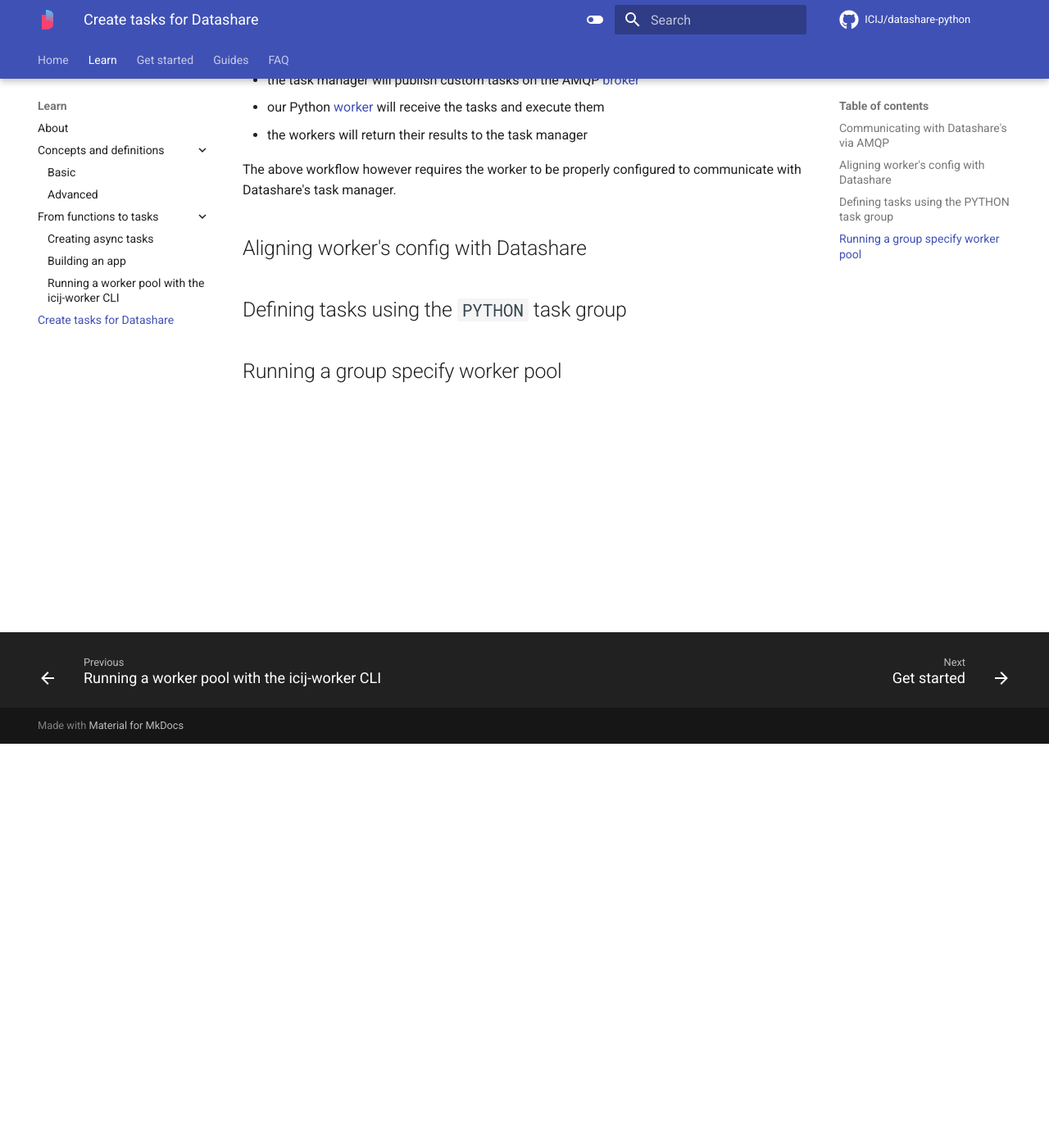
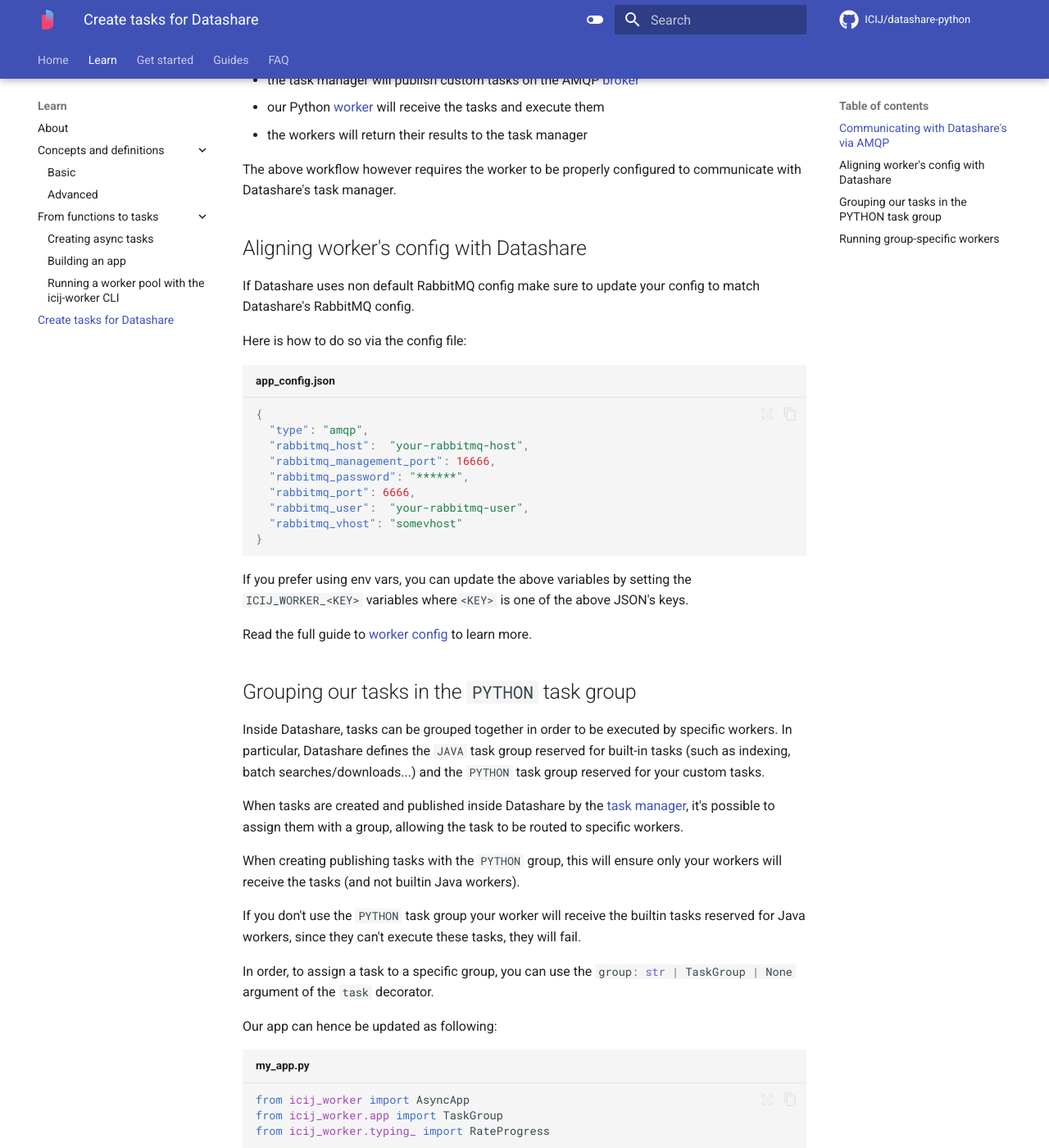
Before and after one commit to ICIJ/datashare-python, an MkDocs documentation site: the page built from docs/learn/datashare-app.md, in a window 1280 px wide and 1400 px high, scrolled down 493 px. Shown: the whole window at 82% size. Built offline with MkDocs 1.6.1 and Material for MkDocs 9.7.7, drawn with Linux system fonts in a browser that asks for light colours; comment, search, counter and statistics services are not loaded; some of the changed text lies outside the part shown.

Commit message:
chore: finish tutorial

````diff
--- a/docs/learn/datashare-app.md
+++ b/docs/learn/datashare-app.md
@@ -18,6 +18,63 @@
 
 ## Aligning worker's config with Datashare
 
-## Defining tasks using the `PYTHON` task group
+If Datashare uses non default RabbitMQ config make sure to update your config to match Datashare's RabbitMQ config.
 
-## Running a group specify worker pool
+Here is how to do so via the config file:
+```json title="app_config.json"
+{
+  "type": "amqp",
+  "rabbitmq_host":  "your-rabbitmq-host",
+  "rabbitmq_management_port": 16666,
+  "rabbitmq_password": "******",
+  "rabbitmq_port": 6666,
+  "rabbitmq_user":  "your-rabbitmq-user",
+  "rabbitmq_vhost": "somevhost"
+}
+```
+
+If you prefer using env vars, you can update the above variables by setting the `ICIJ_WORKER_<KEY>` variables where`<KEY>` is one of the above JSON's keys.
+
+Read the full guide to [worker config](../guides/config/worker-config.md) to learn more.
+
+## Grouping our tasks in the `PYTHON` task group
+
+Inside Datashare, tasks can be grouped together in order to be executed by specific workers.
+In particular, Datashare defines the `JAVA` task group reserved for built-in tasks
+(such as indexing, batch searches/downloads...) and the `PYTHON` task group reserved for your custom tasks.
+
+When tasks are created and published inside Datashare by the [task manager](../learn/concepts-basic.md#task-manager),
+it's possible to assign them with a group, allowing the task to be routed to specific workers.
+
+When creating publishing tasks with the `PYTHON` group, this will ensure only your workers will receive the tasks (and not builtin Java workers).
+
+If you don't use the `PYTHON` task group your worker will receive the builtin tasks reserved for Java workers,
+since they can't execute these tasks, they will fail.
+
+In order, to assign a task to a specific group, you can use the `:::python group: str | TaskGroup | None ` argument of the `:::python task` decorator.
+
+Our app can hence be updated as following:
+
+```python title="my_app.py" hl_lines="7 10 15 23"
+--8<--
+hello_world_app_ds.py:app
+--8<--
+```
+
+Read the full guide to [task routing](../guides/task-routing.md) to learn more.
+
+## Running group-specific workers
+
+As detailed in the [task routing](../guides/task-routing.md) guide, worker pools can be restricted to execute tasks of a given group.
+
+We can hence start our `PYTHON` worker pool adding the `:::console -g PYTHON` argument:
+<!-- termynal -->
+```console hl_lines="1"
+$ python -m icij-worker workers start -c app_config.json -g PYTHON -n 2 app.app
+[INFO][icij_worker.backend.backend]: Loading worker configuration from env...
+[INFO][icij_worker.backend.backend]: worker config: {
+  ...
+}
+[INFO][icij_worker.backend.mp]: starting 2 worker for app my_app.app
+...
+```
--- a/docs/src/hello_world_datashare.py
+++ b/docs/src/hello_world_app_ds.py
@@ -1,54 +1,43 @@
+# --8<-- [start:app]
 # --8<-- [start:hello_world]
 from icij_worker import AsyncApp
 from icij_worker.app import TaskGroup
+from icij_worker.typing_ import RateProgress
 
 # --8<-- [start:create_app]
 app = AsyncApp("some-app")
-# --8<-- [end:create_app]
 
-# --8<-- [start:create_task_group]
 PYTHON_TASK_GROUP = TaskGroup(name="PYTHON")
 
 
-# --8<-- [end:create_task_group]
-
-
-@app.task(group=PYTHON_TASK_GROUP)
-def hello_world(user: dict | None = None) -> str:
+# --8<-- [end:create_app]
+@app.task(name="hello_world", group=PYTHON_TASK_GROUP)
+def hello_world() -> str:
     return "Hello world"
 
 
 # --8<-- [end:hello_world]
-
-
 # --8<-- [start:hello_user]
-@app.task(group=PYTHON_TASK_GROUP)
-def hello_user(user: dict | None) -> str:
+@app.task(name="hello_user", group=PYTHON_TASK_GROUP)
+def hello_user(user: str | None) -> str:
     greeting = "Hello "
     if user is None:
         user = "unknown"
-    else:
-        user = user["id"]
     return greeting + user
 
 
 # --8<-- [end:hello_user]
-
 # --8<-- [start:hello_user_progress]
-from icij_worker.typing_ import RateProgress
-
-
-@app.task(group=PYTHON_TASK_GROUP)
-async def hello_user_progress(user: dict | None, progress: RateProgress) -> str:
+@app.task(name="hello_user_progress", group=PYTHON_TASK_GROUP)
+async def hello_user_progress(user: str | None, progress: RateProgress) -> str:
     greeting = "Hello "
     await progress(0.5)
     if user is None:
         user = "unknown"
-    else:
-        user = user["id"]
     res = greeting + user
     await progress(1)
     return res
 
 
 # --8<-- [end:hello_user_progress]
+# --8<-- [start:app]
````
